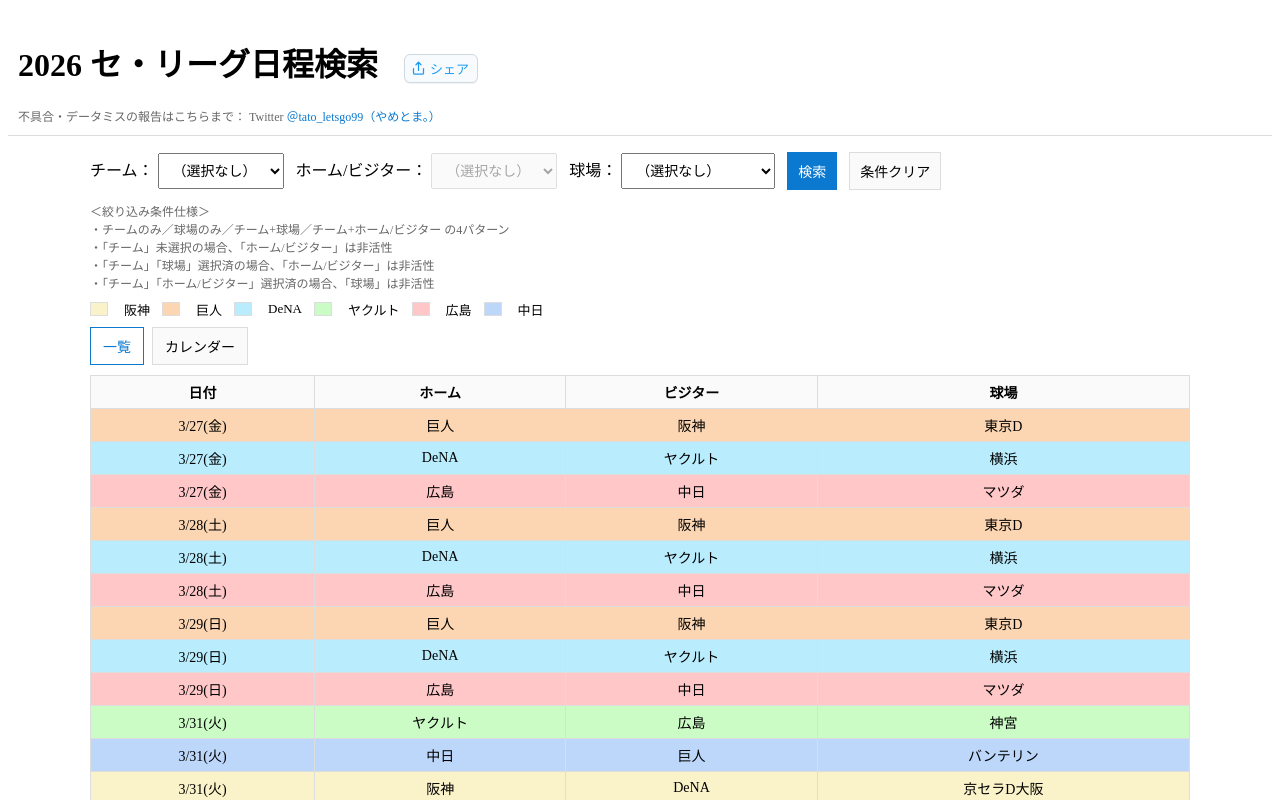
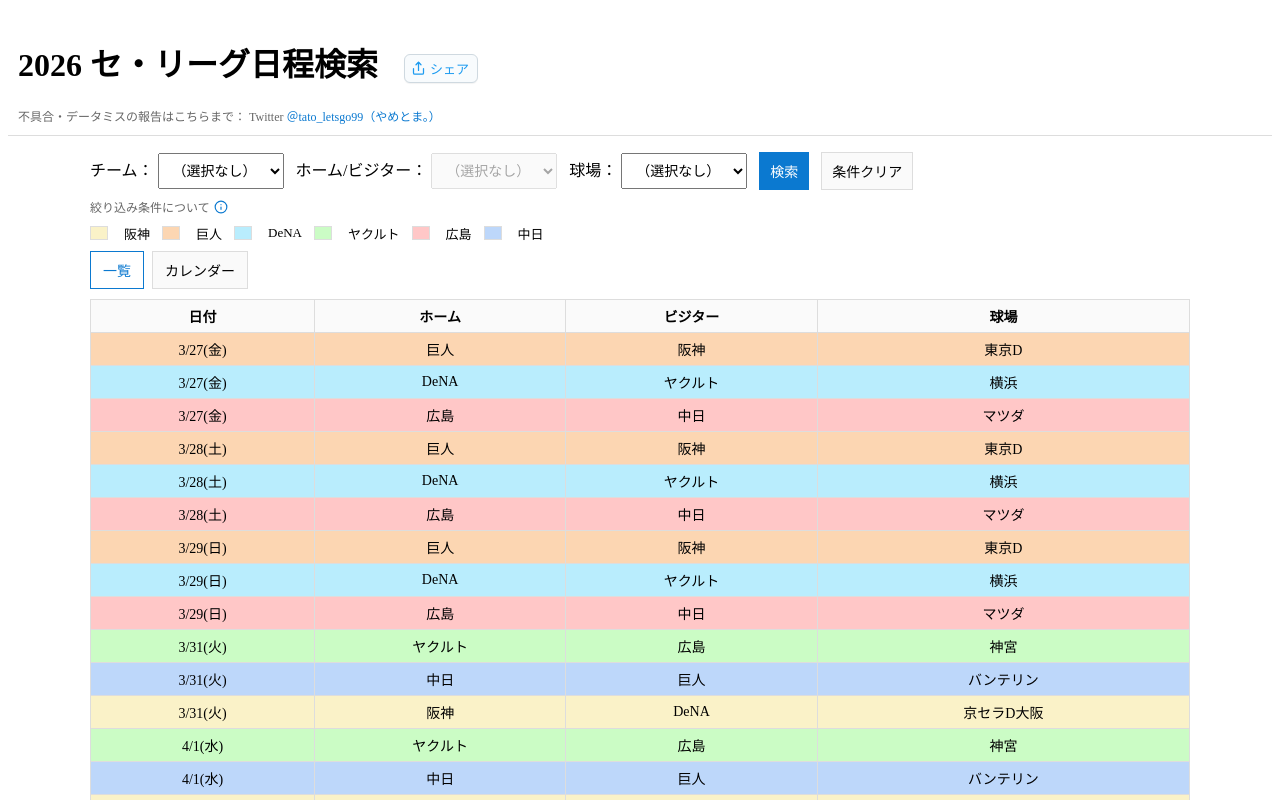
Before and after one commit to kurumi-yuito/npb-central-schedule, a Nuxt app: page / in a window 1280 px wide. Shown: the top 800 px of the page. Built offline with nearby package versions, Linux system fonts and the light colour scheme.

Commit message:
条件をポップアップに

```diff
--- a/pages/index.vue
+++ b/pages/index.vue
@@ -51,7 +51,7 @@
             <option value="JINGU">神宮</option>
             <option value="YOKOHAMA">横浜</option>
             <option value="TOKYO_D">東京D</option>
-            <option value="BANTERIN_D">バンテリンドーム</option>
+            <option value="BANTERIN_D">バンテリンD</option>
             <option value="MAZDA">マツダ</option>
             <option value="OTHER">その他</option>
           </select>
@@ -59,14 +59,43 @@
 
         <button class="primary" type="button" @click="applySearch">検索</button>
         <button type="button" @click="clearAll">条件クリア</button>
-        <span class="hint">
-          ＜絞り込み条件仕様＞<br />
-          ・チームのみ／球場のみ／チーム+球場／チーム+ホーム/ビジター の4パターン<br />
-          ・「チーム」未選択の場合、「ホーム/ビジター」は非活性<br />
-          ・「チーム」「球場」選択済の場合、「ホーム/ビジター」は非活性<br />
-          ・「チーム」「ホーム/ビジター」選択済の場合、「球場」は非活性
-        </span>
       </div>
+
+      <div class="hint">
+          絞り込み条件について
+          <button
+            type="button"
+            class="hint-info"
+            @click="showHint = !showHint"
+            aria-label="絞り込み条件の説明"
+          >
+            <svg
+              xmlns="http://www.w3.org/2000/svg"
+              width="14"
+              height="14"
+              viewBox="0 0 24 24"
+              fill="none"
+              stroke="currentColor"
+              stroke-width="2"
+              stroke-linecap="round"
+              stroke-linejoin="round"
+            >
+              <circle cx="12" cy="12" r="10"></circle>
+              <line x1="12" y1="16" x2="12" y2="12"></line>
+              <line x1="12" y1="8" x2="12.01" y2="8"></line>
+            </svg>
+          </button>
+          <div v-if="showHint" class="hint-pop">
+            <p class="hint-pop-lead">
+              チームのみ／球場のみ／チーム+球場／チーム+ホーム/ビジター の4パターン
+            </p>
+            <ul>
+              <li>「チーム」未選択の場合、「ホーム/ビジター」は非活性</li>
+              <li>「チーム」「球場」選択済の場合、「ホーム/ビジター」は非活性</li>
+              <li>「チーム」「ホーム/ビジター」選択済の場合、「球場」は非活性</li>
+            </ul>
+          </div>
+        </div>
 
       <!-- 適用済みの条件だけ表示 -->
       <div v-if="searched" class="cond">
@@ -124,7 +153,7 @@
             </div>
           </div>
         </div>
-        <div class="muted" style="margin-top:6px;">表示範囲: 2026-02-01 ～ 2026-11-30</div>
+        <div class="muted" style="margin-top:6px;">表示範囲: 2026-03-01 ～ 2026-10-31</div>
       </section>
     </main>
   </div>
@@ -150,6 +179,8 @@
     )
   }
 }
+
+const showHint = ref(false)
 
 type Team = ''|'T'|'G'|'DB'|'S'|'C'|'D'
 type StadiumKey = ''|'KOSHIEN'|'JINGU'|'YOKOHAMA'|'TOKYO_D'|'BANTERIN_D'|'MAZDA'|'OTHER'
@@ -262,8 +293,8 @@
 }
 
 // カレンダー
-const currentYear=ref(2026),currentMonth=ref(1)
-const minYear=2026,minMonth=1,maxYear=2026,maxMonth=10
+const currentYear=ref(2026),currentMonth=ref(2)
+const minYear=2026,minMonth=1,maxYear=2026,maxMonth=9
 const canPrev=computed(()=>currentYear.value>minYear||currentMonth.value>minMonth)
 const canNext=computed(()=>currentYear.value<maxYear||currentMonth.value<maxMonth)
 function prevMonth(){ if(canPrev.value) currentMonth.value-- }
@@ -283,21 +314,132 @@
 </script>
 
 <style>
-.hd{padding:10px;border-bottom:1px solid #ddd;}
-.main{padding:16px;max-width:1100px;margin:0 auto;}
-.controls{display:flex;flex-wrap:wrap;gap:12px;align-items:center;margin-bottom:8px;}
-select,button{padding:8px 10px;font-size:14px;}
-button{border:1px solid #ddd;background:#fafafa;cursor:pointer;}
-.primary{background:#0b79d0;color:#fff;border-color:#0b79d0;}
-.hint{font-size:12px;color:#666;}
-.br-sm{display:none;}
-.cond{margin:6px 0 10px;font-size:14px;}
-.legend{display:flex;gap:12px;align-items:center;flex-wrap:wrap;margin:8px 0 4px;font-size:13px;}
-.legend .sw{display:inline-block;width:16px;height:12px;border:1px solid #ddd;margin-right:4px;vertical-align:middle;}
-.tabs{display:flex;gap:8px;margin:8px 0;}
-.tabs button{padding:8px 12px;border:1px solid #ddd;background:#fafafa;cursor:pointer;}
-.tabs button.active{background:#fff;border-color:#0b79d0;color:#0b79d0;}
-table{width:100%;border-collapse:collapse;margin-top:10px;font-size:14px;}
+.hd {
+  padding:10px;
+  border-bottom:1px solid #ddd;
+}
+.main {
+  padding:16px;
+  max-width:1100px;
+  margin:0 auto;
+}
+.controls {
+  display:flex;
+  flex-wrap:wrap;
+  gap:12px;
+  align-items:center;
+  margin-bottom:8px;
+}
+select,button {
+  padding:8px 10px;
+  font-size:14px;
+}
+button {
+  border:1px solid #ddd;
+  background:#fafafa;
+  cursor:pointer;
+}
+.primary {
+  background:#0b79d0;
+  color:#fff;
+  border-color:#0b79d0;
+}
+
+.hint {
+  position: relative;
+  font-size: 12px;
+  color: #666;
+  display: inline-flex;
+  align-items: center;
+  gap: 4px;
+}
+.hint-info {
+  border: none;
+  background: none;
+  padding: 0;
+  margin: 0;
+  cursor: pointer;
+  display: inline-flex;
+  align-items: center;
+  color: #0b79d0;
+  transition: opacity .15s ease;
+}
+.hint-info:hover {
+  opacity: 0.7;
+}
+.hint-info svg {
+  display: block;
+}
+.hint-pop {
+  position: absolute;
+  background: #fff;
+  border: 1px solid #ddd;
+  padding: 10px 12px;
+  border-radius: 4px;
+  box-shadow: 0 2px 6px rgba(0,0,0,0.12);
+  z-index: 10;
+  top: 50%;
+  left: calc(100% + 8px);
+  transform: translateY(-50%);
+  width: 480px;
+  max-width: 480px;
+  white-space: normal;
+}
+.hint-pop-lead {
+  margin: 0 0 4px;
+  font-size: 12px;
+}
+.hint-pop ul {
+  margin: 0;
+  padding-left: 1.1em;
+}
+.hint-pop li {
+  margin: 2px 0;
+}
+.br-sm {
+  display:none;
+}
+.cond {
+  margin:6px 0 10px;
+  font-size:14px;
+}
+.legend {
+  display:flex;
+  gap:12px;
+  align-items:center;
+  flex-wrap:wrap;
+  margin:8px 0 4px;
+  font-size:13px;
+}
+.legend .sw {
+  display:inline-block;
+  width:16px;
+  height:12px;
+  border:1px solid #ddd;
+  margin-right:4px;
+  vertical-align:middle;
+}
+.tabs {
+  display:flex;
+  gap:8px;
+  margin:8px 0;
+}
+.tabs button {
+  padding:8px 12px;
+  border:1px solid #ddd;
+  background:#fafafa;
+  cursor:pointer;
+}
+.tabs button.active {
+  background:#fff;
+  border-color:#0b79d0;
+  color:#0b79d0;
+}
+table {
+  width:100%;
+  border-collapse:collapse;
+  margin-top:10px;font-size:14px;
+}
 th,td{border:1px solid #ddd;padding:6px;text-align:center;}
 th{background:#fafafa;}
 .muted{color:#666;}
@@ -316,9 +458,16 @@
   font-size: 12px;
   color: #666;
 }
-.report-text a { color:#0b79d0; text-decoration:none; }
-.report-text a:hover { text-decoration:underline; }
-.nowrap { white-space: nowrap; }
+.report-text a {
+  color:#0b79d0;
+  text-decoration:none;
+}
+.report-text a:hover {
+  text-decoration:underline;
+}
+.nowrap {
+  white-space: nowrap;
+}
 .share-btn {
   border: 1px solid #cfd9e0;
   background: #f8fbfd;
@@ -334,13 +483,11 @@
   transition: all .15s ease;
   box-shadow: 0 1px 1px rgba(0,0,0,0.05);
 }
-
 .share-btn:hover {
   background: #eaf5ff;
   border-color: #b4d4f7;
   box-shadow: 0 2px 4px rgba(0,0,0,0.08);
 }
-
 .share-btn svg {
   width: 15px;
   height: 15px;
@@ -354,6 +501,14 @@
     line-height: 1.25;
     letter-spacing: .02em;
   }
+  .hint-pop {
+    top: 100%;
+    left: 0;
+    transform: none;
+    margin-top: 4px;
+    width: calc(100vw - 32px); /* 画面左右に余白 */
+    max-width: calc(100vw - 32px);
+  }
 }
 
 </style>
```
